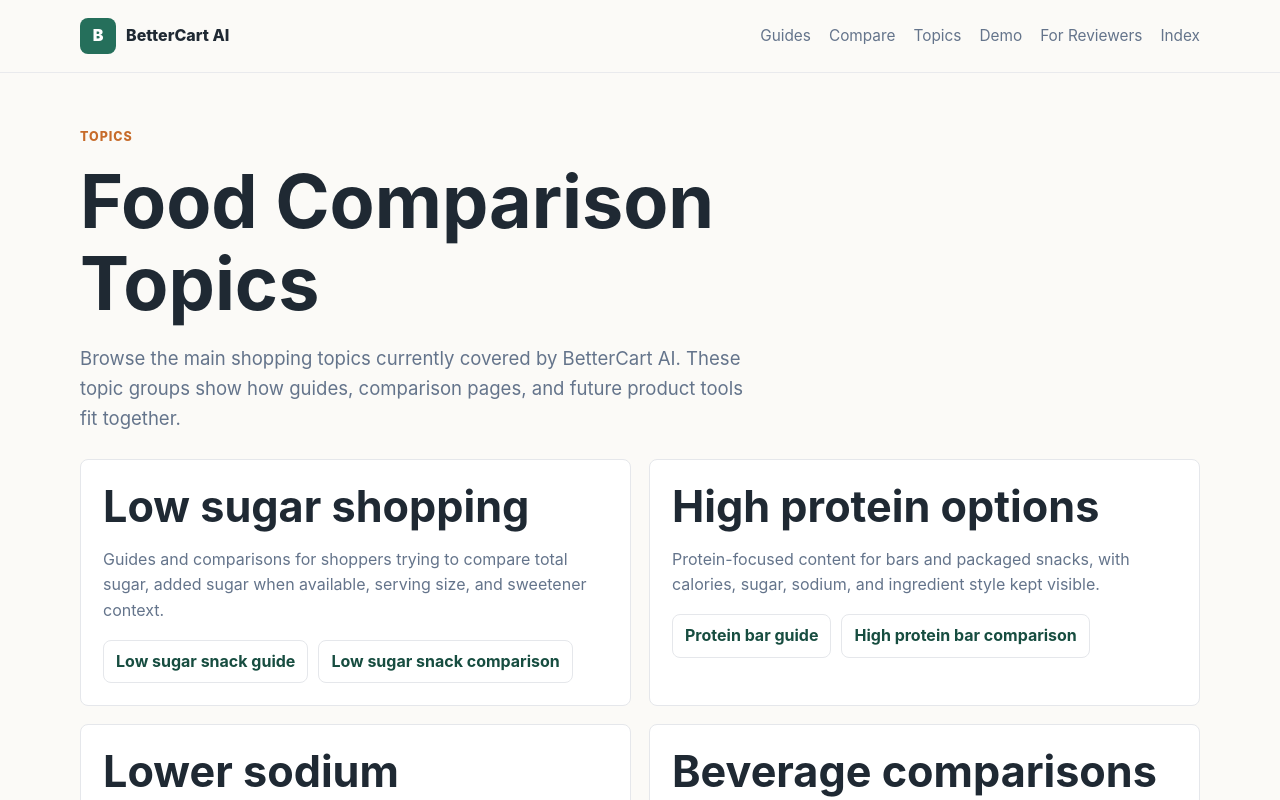
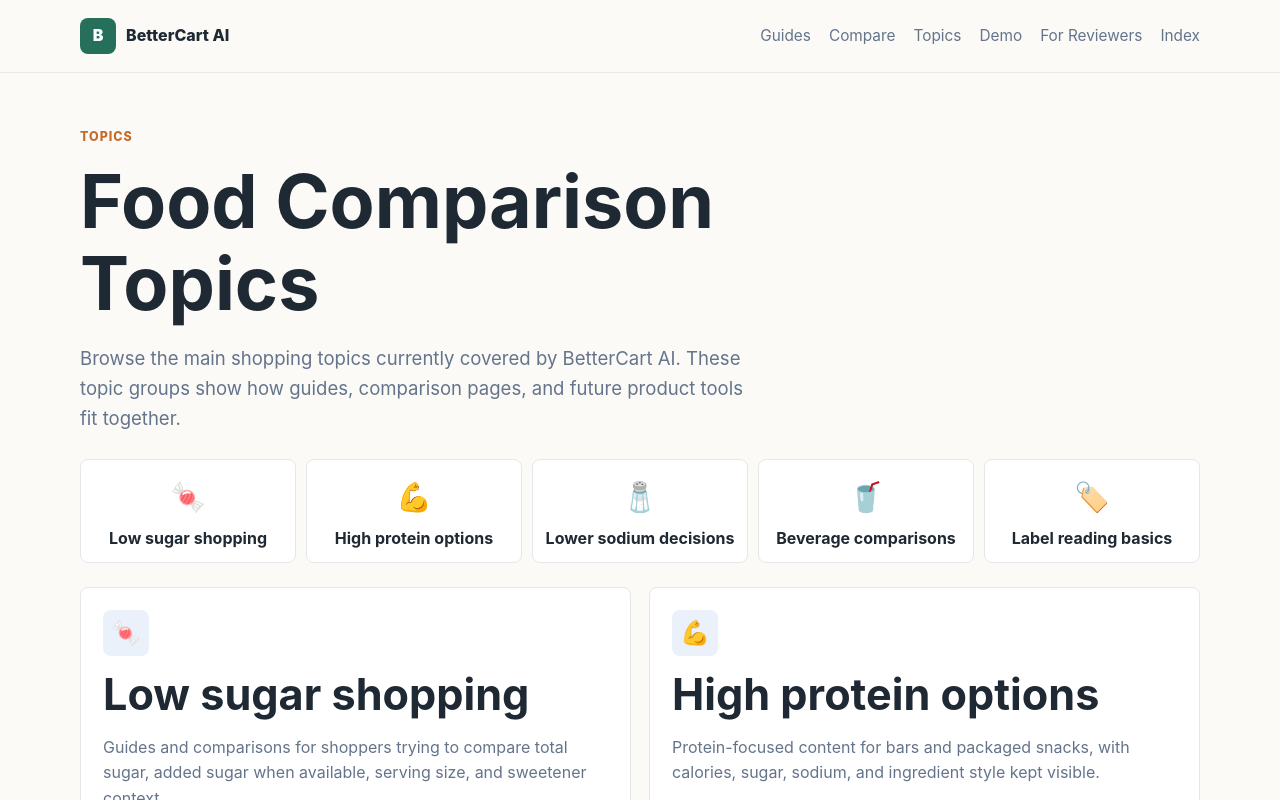
Before and after one commit to Astalos11/bettercart-ai-approval-site, a Next.js app: page /topics in a window 1280 px wide. Shown: the top 800 px of the page. Built offline with nearby package versions, Linux system fonts and the light colour scheme; no server answers.

Commit message:
Add visual topic map

```diff
--- a/app/globals.css
+++ b/app/globals.css
@@ -454,6 +454,32 @@ h3 {
 .comparison-highlights p {
   color: var(--muted);
   margin-bottom: 0;
+}
+
+.topic-map {
+  display: grid;
+  grid-template-columns: repeat(5, minmax(0, 1fr));
+  gap: 10px;
+  margin-bottom: 24px;
+}
+
+.topic-map div {
+  display: grid;
+  gap: 8px;
+  justify-items: center;
+  text-align: center;
+  background: var(--paper);
+  border: 1px solid var(--line);
+  border-radius: 8px;
+  padding: 14px 10px;
+}
+
+.topic-map span {
+  font-size: 1.8rem;
+}
+
+.topic-map strong {
+  line-height: 1.25;
 }
 
 .scenario-grid {
@@ -940,6 +966,7 @@ th {
   .reviewer-hero-card,
   .index-visual-hero,
   .comparison-highlights,
+  .topic-map,
   .stats-row,
   .grid.three,
   .grid.two,
--- a/app/topics/page.jsx
+++ b/app/topics/page.jsx
@@ -9,6 +9,7 @@ export const metadata = {
 
 const topics = [
   {
+    icon: "🍬",
     title: "Low sugar shopping",
     text: "Guides and comparisons for shoppers trying to compare total sugar, added sugar when available, serving size, and sweetener context.",
     links: [
@@ -17,6 +18,7 @@ const topics = [
     ]
   },
   {
+    icon: "💪",
     title: "High protein options",
     text: "Protein-focused content for bars and packaged snacks, with calories, sugar, sodium, and ingredient style kept visible.",
     links: [
@@ -25,6 +27,7 @@ const topics = [
     ]
   },
   {
+    icon: "🧂",
     title: "Lower sodium decisions",
     text: "Sodium-focused content for pantry foods, snacks, soups, sauces, and shelf-stable products where serving use matters.",
     links: [
@@ -33,6 +36,7 @@ const topics = [
     ]
   },
   {
+    icon: "🥤",
     title: "Beverage comparisons",
     text: "Ready-to-drink beverage content for comparing sugar, calories, serving size, protein drinks, and ingredient context.",
     links: [
@@ -41,6 +45,7 @@ const topics = [
     ]
   },
   {
+    icon: "🏷️",
     title: "Label reading basics",
     text: "Educational content for understanding serving size, nutrition facts, ingredients, allergens, and category context.",
     links: [
@@ -49,6 +54,7 @@ const topics = [
     ]
   },
   {
+    icon: "🧒",
     title: "Household staples and kids snacks",
     text: "Practical packaged-food guides for pantry staples, kids snacks, cereals, and repeat household purchases.",
     links: [
@@ -58,6 +64,7 @@ const topics = [
     ]
   },
   {
+    icon: "🧊",
     title: "Frozen meal tradeoffs",
     text: "Frozen meal content for comparing sodium, calories, protein, serving realism, and meal role.",
     links: [
@@ -66,6 +73,7 @@ const topics = [
     ]
   },
   {
+    icon: "🥄",
     title: "Sauces and condiments",
     text: "Sauce and condiment content for comparing sodium, sugar, small serving sizes, and ingredient style.",
     links: [
@@ -74,6 +82,7 @@ const topics = [
     ]
   },
   {
+    icon: "🥜",
     title: "Nut butters and spreads",
     text: "Spread comparison content for sugar, protein, oils, sodium, serving size, and allergen context.",
     links: [
@@ -95,9 +104,19 @@ export default function TopicsPage() {
           </p>
         </div>
 
+        <div className="topic-map" aria-label="BetterCart AI topic map">
+          {topics.slice(0, 5).map((topic) => (
+            <div key={topic.title}>
+              <span aria-hidden="true">{topic.icon}</span>
+              <strong>{topic.title}</strong>
+            </div>
+          ))}
+        </div>
+
         <div className="grid two">
           {topics.map((topic) => (
             <div className="card" key={topic.title}>
+              <div className="card-icon" aria-hidden="true">{topic.icon}</div>
               <h2>{topic.title}</h2>
               <p>{topic.text}</p>
               <div className="link-list">
```
